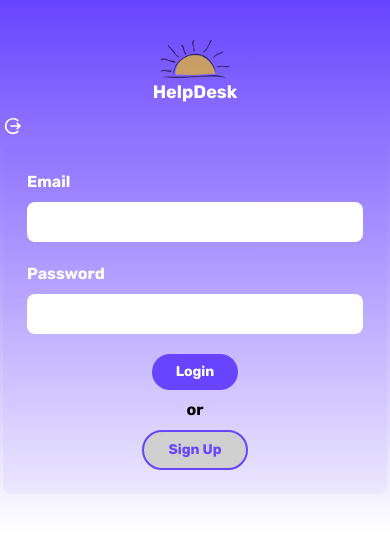
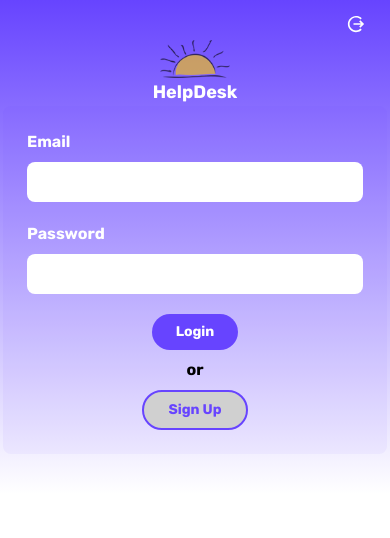
Before and after one commit to emoudy/helpdesk, a Next.js app: page /login in a window 390 px wide. Shown: the top 538 px of the page. Built offline with nearby package versions, Linux system fonts and the light colour scheme.

Commit message:
adjusting the logout icon in mobile

```diff
--- a/app/(dashboard)/components/header/MainHeader.tsx
+++ b/app/(dashboard)/components/header/MainHeader.tsx
@@ -18,7 +18,7 @@ export default function MainHeader() {
           HelpDesk
         </h3>
       </section>
-      <section>
+      <section className='absolute top-1 right-1 '>
         <LogoutIcon />
       </section>
     </>
```
